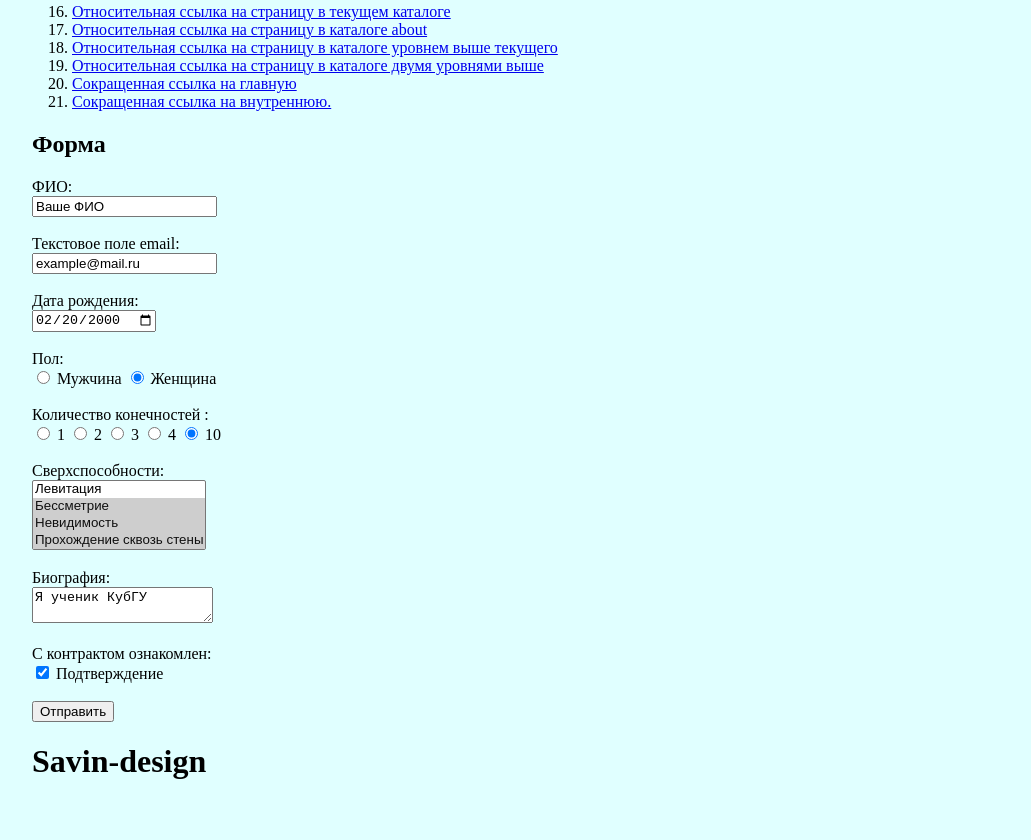
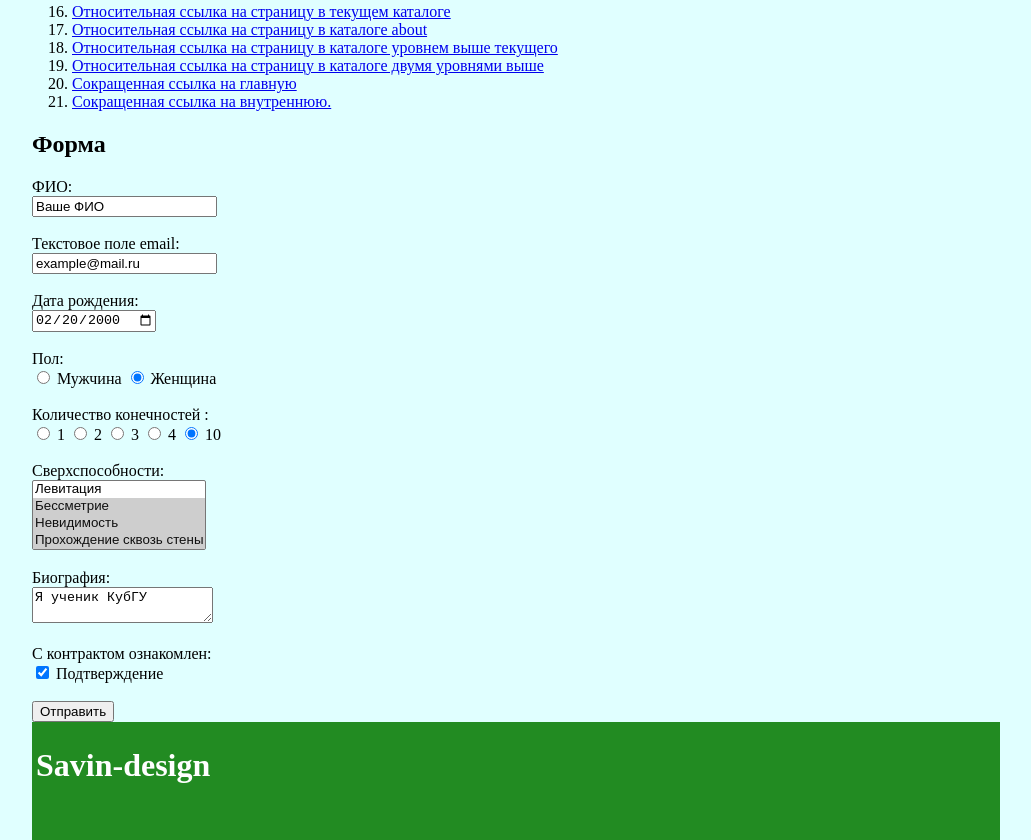
Before and after one commit to dasavin/web2, a plain HTML site: page index.html in a window 1280 px wide. Shown: the part 1156-1996 px from the top of the page, without its empty margins (128-1159 px from the left). Before the commit the page ends 1957 px from the top, so only its background shows below. Drawn offline with Linux system fonts and the light colour scheme.

Commit message:
Update style.css

```diff
--- a/style.css
+++ b/style.css
@@ -47,3 +47,12 @@ body
 		{
 			background-color:#228B22	;
 		}
+		footer
+		{
+			width: 100%;
+			height: 110px;
+			background-color: #228B22	;
+
+			padding:4px;
+			color: #FFFFFF;
+		}
```
